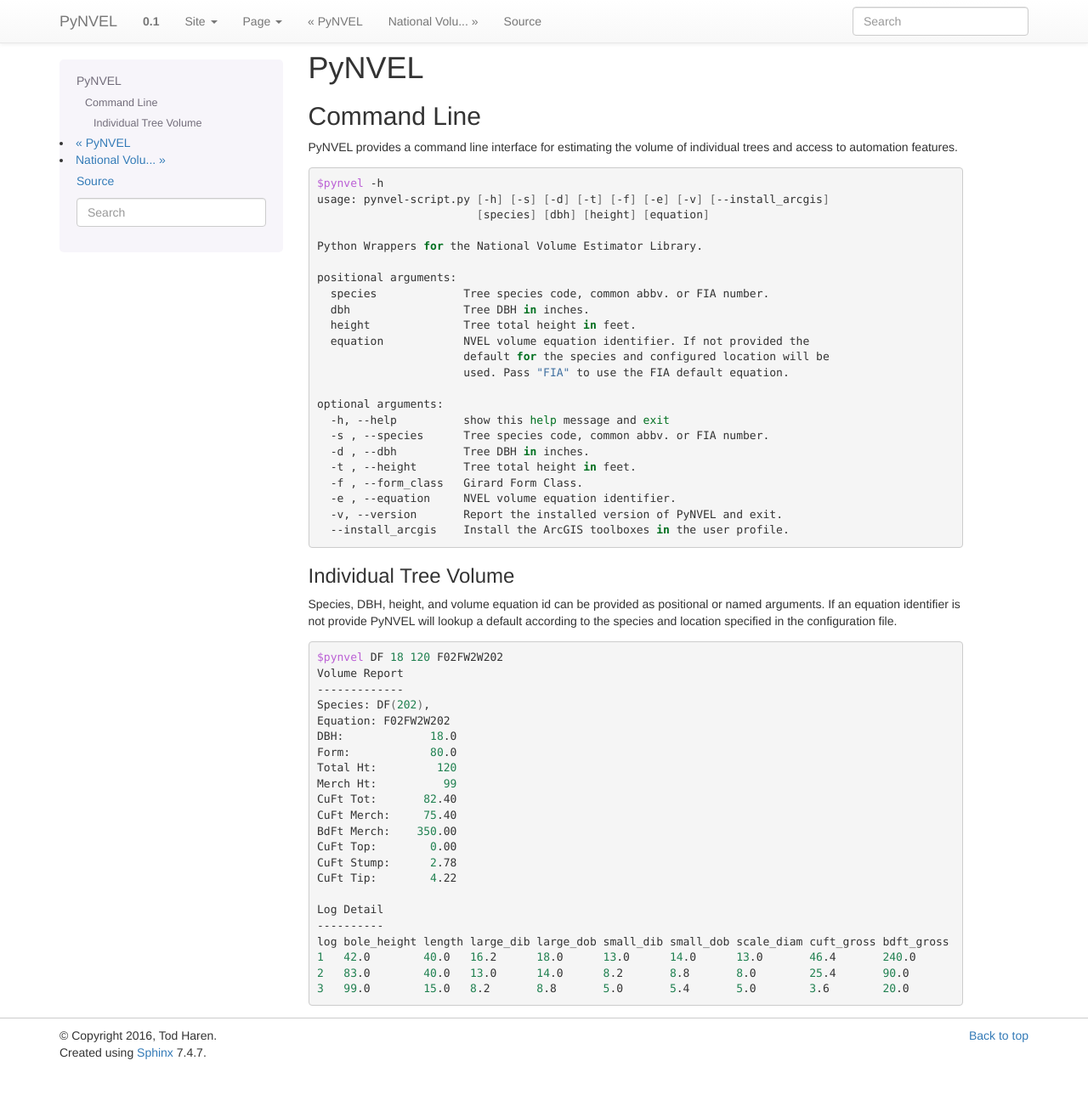
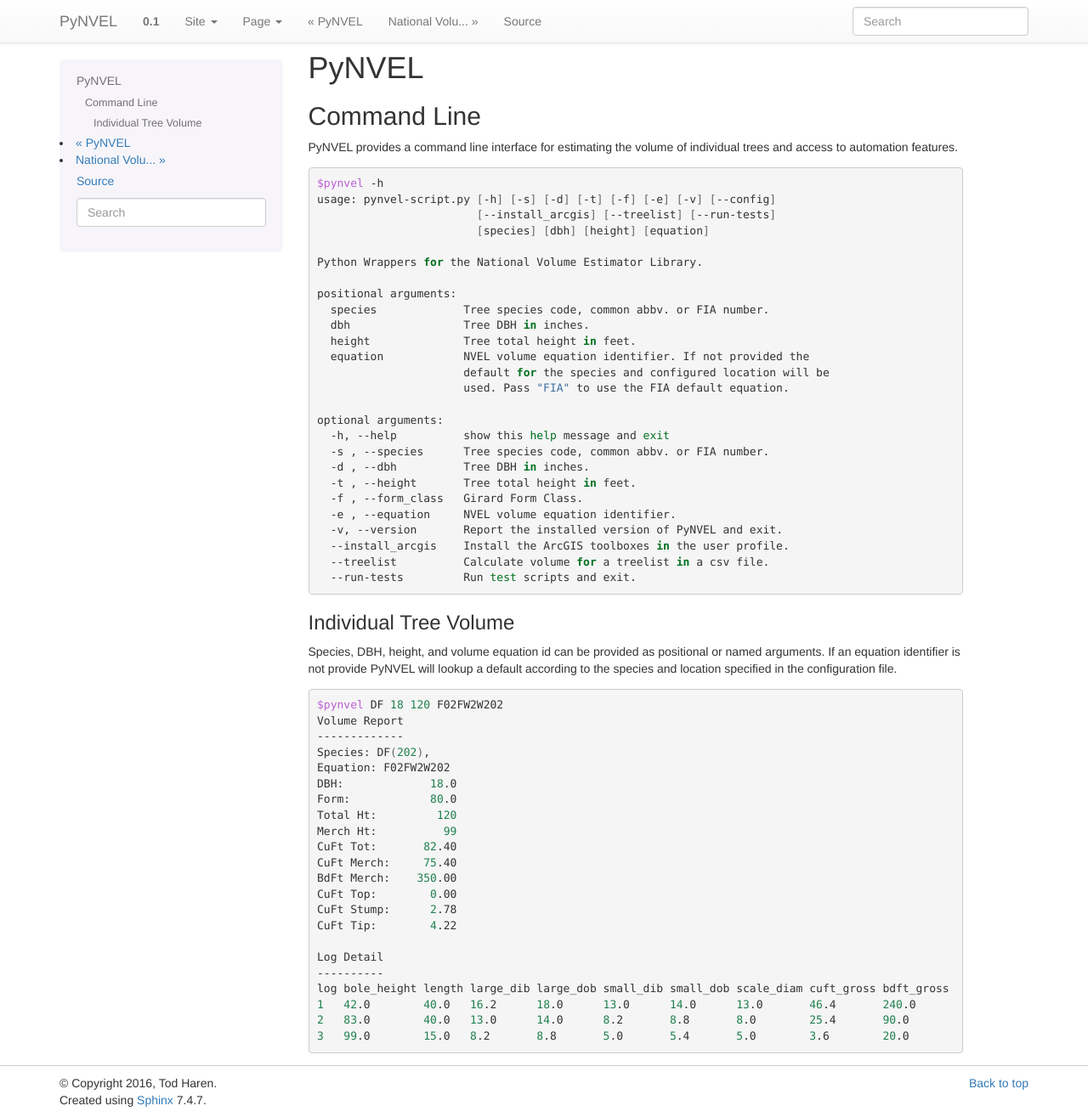
Before and after one commit to tharen/pynvel, a Sphinx documentation site: the page built from pynvel/pynvel/docs/pynvel.rst, in a window 1280 px wide and 1315 px high. Shown: the whole window at 85% size. Built offline with Sphinx 7.4.7, drawn with Linux system fonts in a browser that asks for light colours.

Commit message:
Update CLI documentation

```diff
--- a/pynvel/pynvel/docs/pynvel.rst
+++ b/pynvel/pynvel/docs/pynvel.rst
@@ -11,7 +11,8 @@
 .. code-block:: bash
 
     $pynvel -h
-    usage: pynvel-script.py [-h] [-s] [-d] [-t] [-f] [-e] [-v] [--install_arcgis]
+    usage: pynvel-script.py [-h] [-s] [-d] [-t] [-f] [-e] [-v] [--config]
+                            [--install_arcgis] [--treelist] [--run-tests]
                             [species] [dbh] [height] [equation]
 
     Python Wrappers for the National Volume Estimator Library.
@@ -33,6 +34,8 @@
       -e , --equation     NVEL volume equation identifier.
       -v, --version       Report the installed version of PyNVEL and exit.
       --install_arcgis    Install the ArcGIS toolboxes in the user profile.
+      --treelist          Calculate volume for a treelist in a csv file.
+      --run-tests         Run test scripts and exit.
 
 Individual Tree Volume
 ^^^^^^^^^^^^^^^^^^^^^^
```
